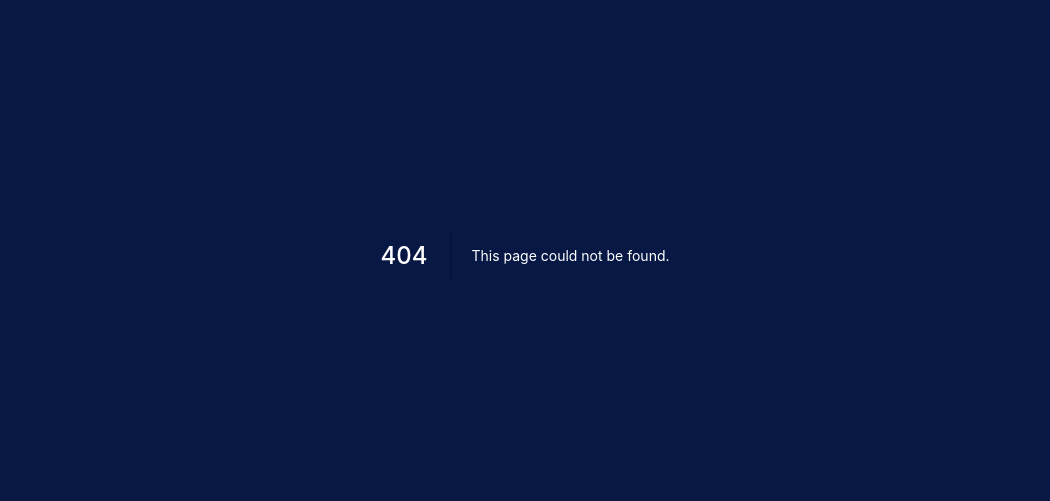
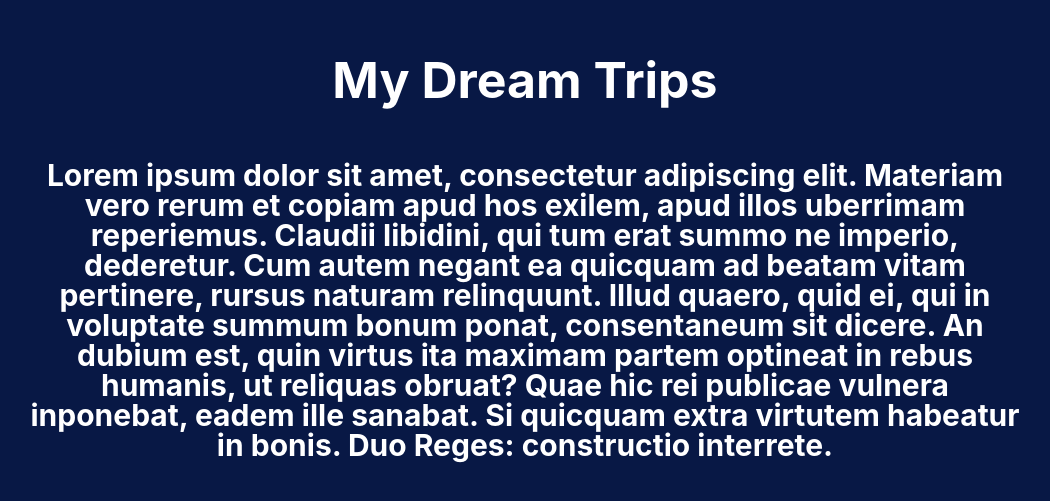
Before and after one commit to anddersonrds/dream-trips, a Next.js app: page /about in a window 1280 px wide. Before the commit this address had no page. Shown: the part 145-646 px from the top of the page, without its empty margins (115-1165 px from the left). Built offline with nearby package versions, Linux system fonts and the light colour scheme.

Commit message:
Add About Page

```diff
--- /dev/null
+++ b/src/pages/about.tsx
@@ -0,0 +1,5 @@
+import AboutTemplate from 'templates/About'
+
+const About = () => <AboutTemplate />
+
+export default About
--- /dev/null
+++ b/src/templates/About/index.tsx
@@ -0,0 +1,31 @@
+import { CloseOutline } from '@styled-icons/evaicons-outline/CloseOutline'
+
+import LinkWrapper from 'components/LinkWrapper'
+
+import * as S from './styles'
+
+const AboutTemplate = () => (
+  <S.Wrapper>
+    <LinkWrapper href="/">
+      <CloseOutline size={32} />
+    </LinkWrapper>
+
+    <S.Heading>My Dream Trips</S.Heading>
+
+    <S.Body>
+      <p>
+        Lorem ipsum dolor sit amet, consectetur adipiscing elit. Materiam vero
+        rerum et copiam apud hos exilem, apud illos uberrimam reperiemus.
+        Claudii libidini, qui tum erat summo ne imperio, dederetur. Cum autem
+        negant ea quicquam ad beatam vitam pertinere, rursus naturam relinquunt.
+        Illud quaero, quid ei, qui in voluptate summum bonum ponat, consentaneum
+        sit dicere. An dubium est, quin virtus ita maximam partem optineat in
+        rebus humanis, ut reliquas obruat? Quae hic rei publicae vulnera
+        inponebat, eadem ille sanabat. Si quicquam extra virtutem habeatur in
+        bonis. Duo Reges: constructio interrete.
+      </p>
+    </S.Body>
+  </S.Wrapper>
+)
+
+export default AboutTemplate
--- /dev/null
+++ b/src/templates/About/styles.ts
@@ -0,0 +1,32 @@
+import styled, { css } from 'styled-components'
+
+export const Wrapper = styled.section`
+  ${({ theme }) => css`
+    display: flex;
+    align-items: center;
+    justify-content: center;
+    flex-direction: column;
+    height: 100vh;
+    text-align: center;
+    max-width: ${theme.grid.container};
+    margin: auto;
+  `}
+`
+
+export const Heading = styled.h1`
+  ${({ theme }) => css`
+    font-size: ${theme.font.sizes.large};
+    margin-bottom: ${theme.spacings.large};
+  `}
+`
+
+export const Body = styled.h1`
+  ${({ theme }) => css`
+    p {
+      font-size: ${theme.font.sizes.medium};
+      line-height: ${theme.spacings.medium};
+    }
+
+    // p, a, ul, li, blockquote
+  `}
+`
```
